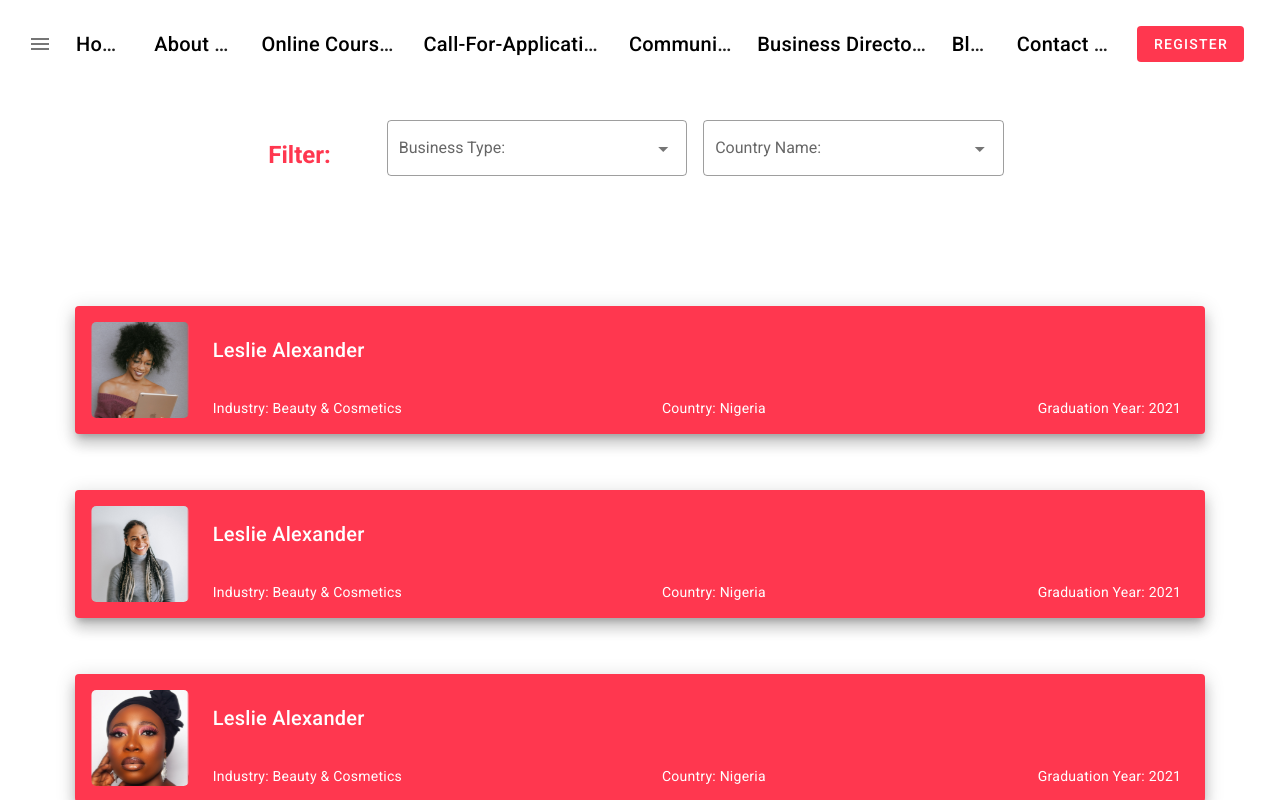
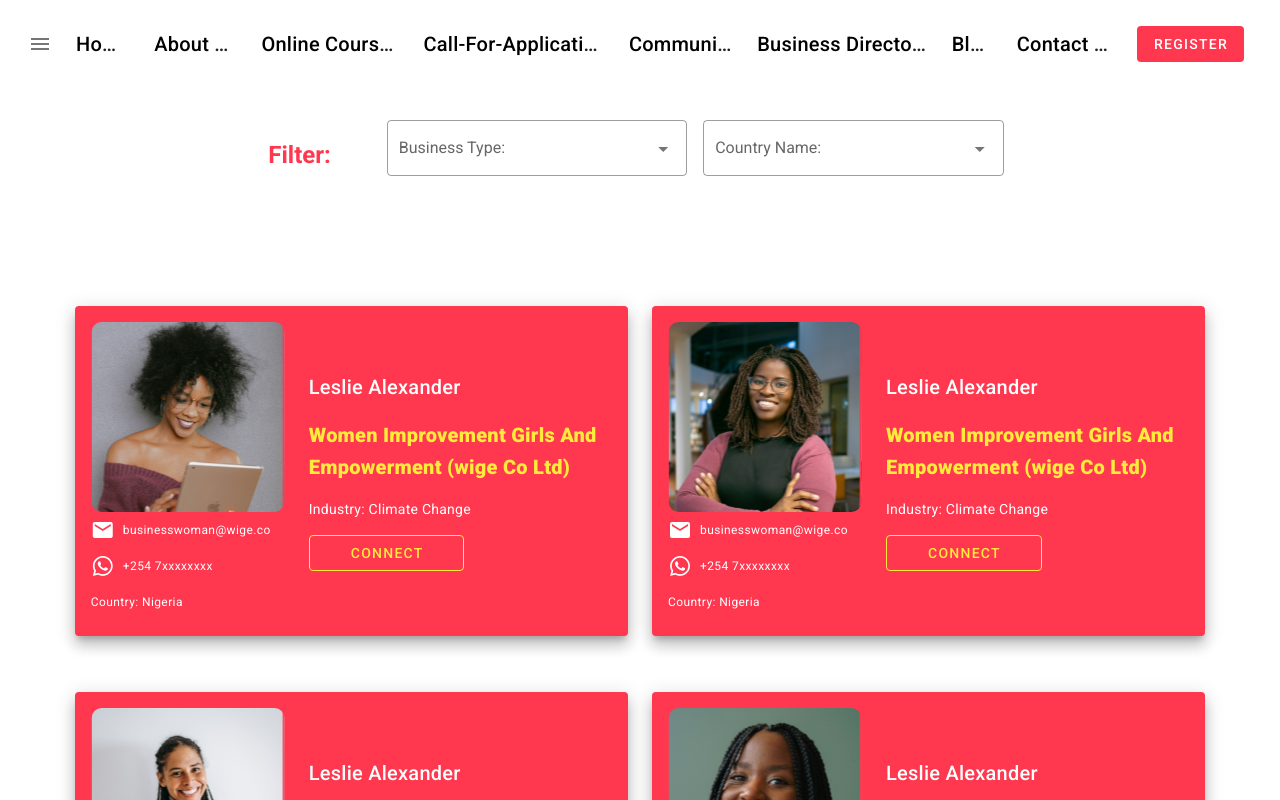
Before and after one commit to trevismurithi/wcw-frontend, a Nuxt app: page /business_directory in a window 1280 px wide. Shown: the top 800 px of the page. Built offline with nearby package versions, Linux system fonts and the light colour scheme.

Commit message:
website minor updates on home page, directory page

```diff
--- a/components/Testimonials.vue
+++ b/components/Testimonials.vue
@@ -1,5 +1,5 @@
 <template>
-  <div class="my-10 mx-auto" style="width:80%">
+  <div class="my-14 mx-auto" style="width:80%">
     <!-- <div class="my-10">
       <v-img src="/images/heart.svg" width="50px" />
     </div> -->
--- /dev/null
+++ b/components/application/StepperContent.vue
@@ -0,0 +1,17 @@
+<template>
+  <v-stepper-content :step="1">
+    <slot>
+      nothing
+    </slot>
+  </v-stepper-content>
+</template>
+
+<script>
+export default {
+
+}
+</script>
+
+<style>
+
+</style>
--- a/components/directory/Graduate.vue
+++ b/components/directory/Graduate.vue
@@ -1,27 +1,42 @@
 <template>
-  <v-card class="d-flex flex-row justify-space-between my-14" style="background-color:#FF374F;" elevation="10">
-    <div class="d-flex flex-row" style="width:30%">
-      <div class="pa-4" style="width:130px">
+  <v-card class="d-flex flex-row my-14" style="background-color:#FF374F;" elevation="10">
+    <div class="d-flex flex-row align-center">
+      <div class="pa-4">
         <v-img :src="'/images/directory/'+image" />
+        <div class="d-flex">
+          <v-icon class="white--text">
+            mdi-email
+          </v-icon>
+          <p class="caption white--text my-2 mx-2">
+            {{ email }}
+          </p>
+        </div>
+        <div class="d-flex">
+          <v-icon class="white--text">
+            mdi-whatsapp
+          </v-icon>
+          <p class="caption white--text my-2 mx-2">
+            {{ whatsapp }}
+          </p>
+        </div>
+        <p class="caption white--text my-2">
+          Country: {{ country }}
+        </p>
       </div>
-      <div class="mx-2 d-flex flex-column justify-space-between">
-        <p class="white--text title mt-7">
+      <div class="mx-2 my-4 d-flex flex-column">
+        <p class="white--text title">
           {{ name }}
+        </p>
+        <p class="yellow--text title font-weight-black">
+          {{ company }}
         </p>
         <p class="body-2 white--text">
           Industry: {{ industry }}
         </p>
+        <v-btn color="yellow" outlined width="50%">
+          connect
+        </v-btn>
       </div>
-    </div>
-    <div class="d-flex align-end mx-6">
-      <p class="body-2 white--text">
-        Country: {{ country }}
-      </p>
-    </div>
-    <div class="d-flex align-end mx-6">
-      <p class="body-2 white--text">
-        Graduation Year: {{ year }}
-      </p>
     </div>
   </v-card>
 </template>
@@ -38,9 +53,21 @@ export default {
       type: String,
       default: 'Leslie Alexander'
     },
+    company: {
+      type: String,
+      default: 'Women Improvement Girls And Empowerment (wige Co Ltd)'
+    },
+    email: {
+      type: String,
+      default: 'businesswoman@wige.co'
+    },
+    whatsapp: {
+      type: String,
+      default: '+254 7xxxxxxxx'
+    },
     industry: {
       type: String,
-      default: 'Beauty & Cosmetics'
+      default: 'Climate Change'
     },
     country: {
       type: String,
--- /dev/null
+++ b/pages/Application.vue
@@ -0,0 +1,45 @@
+<template>
+  <v-stepper v-model="stage" vertical>
+    <v-stepper-step :step="1" :complete="stage > 1">
+      Compulsory
+    </v-stepper-step>
+    <stepper-content>
+      <v-card class="my-10" elevation="0">
+        <text-field />
+        <select-field />
+        <text-field
+          :first-entry="field.hints[0]"
+          :second-entry="field.hints[1]"
+          :first-label="field.labels[0]"
+          :second-label="field.labels[1]"
+        />
+      </v-card>
+      <v-btn @click="stage=2">
+        click
+      </v-btn>
+    </stepper-content>
+  </v-stepper>
+</template>
+
+<script>
+import TextField from '~/components/signup/TextField.vue'
+import SelectField from '~/components/signup/SelectField.vue'
+import StepperContent from '~/components/application/StepperContent.vue'
+export default {
+  name: 'HomeApplication',
+  components: { TextField, SelectField, StepperContent },
+  data () {
+    return {
+      stage: 1,
+      field: {
+        labels: ['Email Address', 'Whatsapp Phone Number'],
+        hints: ['Enter your email address', 'Enter your whatsapp number']
+      }
+    }
+  }
+}
+</script>
+
+<style>
+
+</style>
--- a/pages/business_directory.vue
+++ b/pages/business_directory.vue
@@ -1,7 +1,14 @@
 <template>
   <div class="mx-auto" style="width:90%">
     <app-select />
-    <graduate v-for="(image, index) in graduates" :key="index" :image="image" />
+    <v-row>
+      <v-col>
+        <graduate v-for="(image, index) in graduates" :key="index" :image="image" />
+      </v-col>
+      <v-col>
+        <graduate v-for="(image, index) in graduates.reverse()" :key="index" :image="image" />
+      </v-col>
+    </v-row>
   </div>
 </template>
 
--- a/pages/index.vue
+++ b/pages/index.vue
@@ -29,14 +29,14 @@
           </v-col>
         </v-row>
       </div>
-      <v-img
-        src="/images/frame.png"
-      />
     </v-card>
+    <v-img
+      src="/images/frame.jpg"
+    />
     <!-- start about us section -->
     <div style="background-color:#E41A4A;">
       <v-row
-        class="my-2 pa-4 mx-auto"
+        class="mb-2 pa-4 mx-auto"
         style="width:80%"
       >
         <v-col class="d-flex justify-center pa-4">
@@ -84,16 +84,6 @@
     <home-ignite />
     <!-- business community section -->
     <home-community />
-    <div class="d-flex flex-column justify-center" style="height:300px">
-      <v-card-text class="text-center mx-auto text-h4 font-weight-bold mt-10" style="width:40%; color:#FF374F;">
-        From Income Generation to Wealth Creation
-      </v-card-text>
-      <v-card-text class="text-center mx-auto body-2 font-weight-light grey--text" style="width:40%;">
-        The WCW Business Community is a post-WCW graduation three year support
-        intervention to help increase the performance of the alumni in
-        their growth journey and make the WCW dream a reality
-      </v-card-text>
-    </div>
     <testimonials />
   </v-card>
 </template>
```
Also changed, not shown: 1 other file (tests, documents, lock files or other folders).
